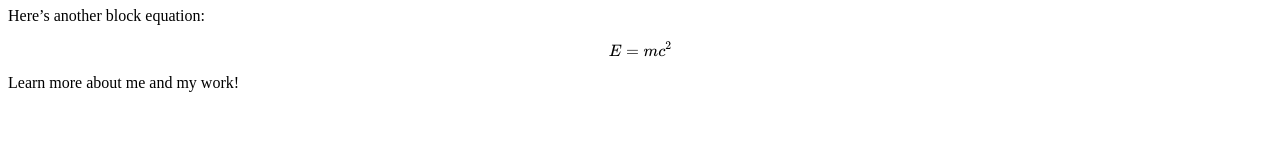
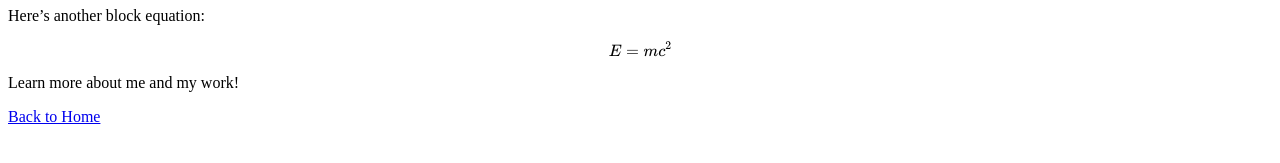
Before and after one commit to hl-ren/hl-ren.github.io, a Jekyll site: the page built from about.md, in a window 1280 px wide. Shown: the part 195-358 px from the top of the page. Built offline with Jekyll 4.4.1, drawn with Linux system fonts in a browser that asks for light colours.

Commit message:
Update about.md

```diff
--- a/about.md
+++ b/about.md
@@ -14,3 +14,5 @@ Here’s another block equation:
 $$ E = mc^2 $$
 
 Learn more about me and my work!
+
+[Back to Home](index.md)
```
